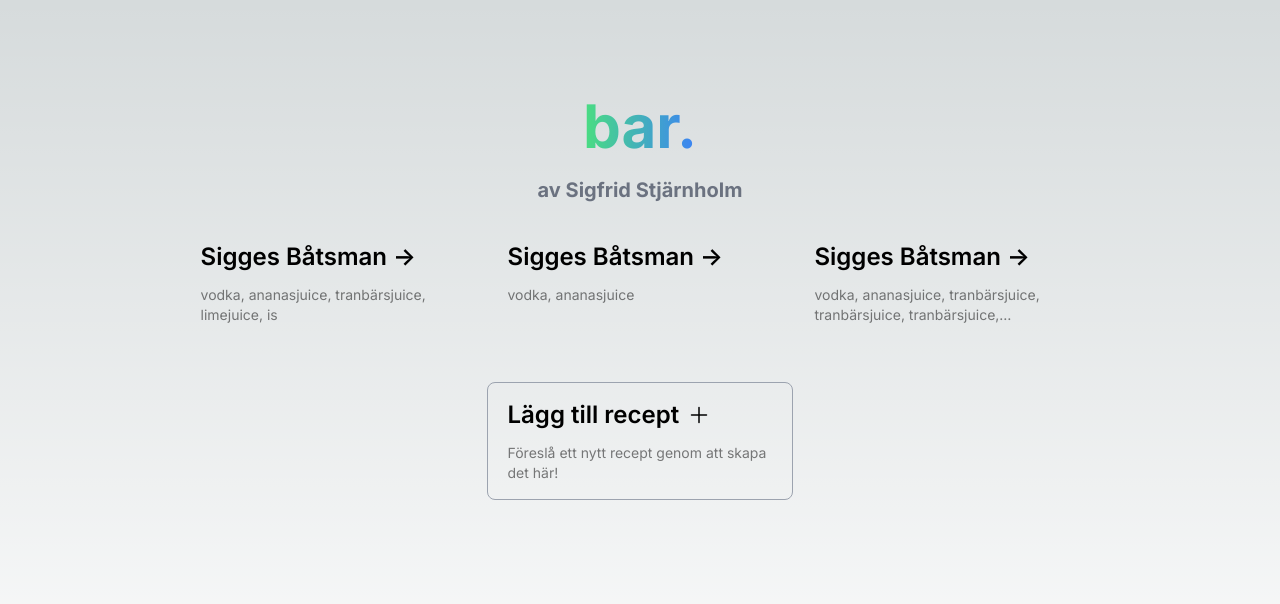
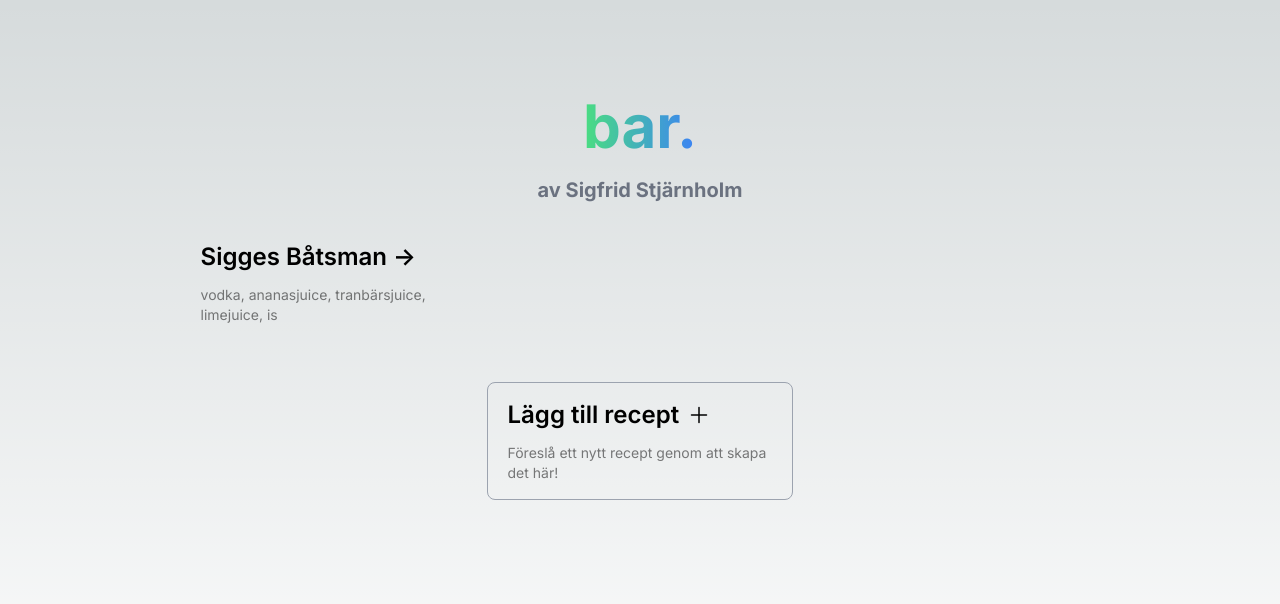
Before and after one commit to Kladdy/bar, a Next.js app: page / in a window 1280 px wide. Shown: the top 604 px of the page. Built offline with nearby package versions, Linux system fonts and the light colour scheme.

Commit message:
Add routes api

```diff
--- /dev/null
+++ b/app/api/route.ts
@@ -0,0 +1,16 @@
+import { NextResponse } from "next/server";
+
+// export async function GET(request: Request) {
+//   // Do whatever you want
+//   return new Response('Hello World!', {
+//     status: 200,
+//   });
+// }
+
+
+export async function POST(request: Request) {
+  // Do whatever you want
+  return new Response('Hello World!', {
+    status: 200,
+  });
+}
--- a/common/types.ts
+++ b/common/types.ts
@@ -73,174 +73,4 @@ export const mockRecipes: IRecipe[] = [
     ],
     url: '',
   },
-  {
-    id: '3',
-    name: 'Sigges Båtsman',
-    description: '',
-    ingredients: [
-      {
-        id: '1',
-        name: 'vodka',
-        amount: '8',
-        unit: 'cl',
-      },
-      {
-        id: '2',
-        name: 'ananasjuice',
-        amount: '8',
-        unit: 'cl',
-      },
-      // {
-      //   id: '3',
-      //   name: 'tranbärsjuice',
-      //   amount: '8',
-      //   unit: 'cl',
-      // },
-      // {
-      //   id: '4',
-      //   name: 'limejuice',
-      //   amount: 'lite',
-      //   unit: '',
-      // },
-      // {
-      //   id: '5',
-      //   name: 'is',
-      //   amount: '',
-      //   unit: '',
-      // },
-    ],
-    steps: [
-      {
-        id: '1',
-        description: 'Blanda',
-      },
-      {
-        id: '2',
-        description: 'Skaka',
-      },
-      {
-        id: '3',
-        description: 'Njut',
-      },
-    ],
-    url: '',
-  },
-  {
-    id: '2',
-    name: 'Sigges Båtsman',
-    description: '',
-    ingredients: [
-      {
-        id: '1',
-        name: 'vodka',
-        amount: '8',
-        unit: 'cl',
-      },
-      {
-        id: '2',
-        name: 'ananasjuice',
-        amount: '8',
-        unit: 'cl',
-      },
-      {
-        id: '3',
-        name: 'tranbärsjuice',
-        amount: '8',
-        unit: 'cl',
-      },
-      {
-        id: '3',
-        name: 'tranbärsjuice',
-        amount: '8',
-        unit: 'cl',
-      },
-      {
-        id: '3',
-        name: 'tranbärsjuice',
-        amount: '8',
-        unit: 'cl',
-      },
-      {
-        id: '3',
-        name: 'tranbärsjuice',
-        amount: '8',
-        unit: 'cl',
-      },
-      {
-        id: '3',
-        name: 'tranbärsjuice',
-        amount: '8',
-        unit: 'cl',
-      },
-      {
-        id: '3',
-        name: 'tranbärsjuice',
-        amount: '8',
-        unit: 'cl',
-      },
-      {
-        id: '3',
-        name: 'tranbärsjuice',
-        amount: '8',
-        unit: 'cl',
-      },
-      {
-        id: '3',
-        name: 'tranbärsjuice',
-        amount: '8',
-        unit: 'cl',
-      },
-      {
-        id: '3',
-        name: 'tranbärsjuice',
-        amount: '8',
-        unit: 'cl',
-      },
-      {
-        id: '3',
-        name: 'tranbärsjuice',
-        amount: '8',
-        unit: 'cl',
-      },
-      {
-        id: '3',
-        name: 'tranbärsjuice',
-        amount: '8',
-        unit: 'cl',
-      },
-      {
-        id: '3',
-        name: 'tranbärsjuice',
-        amount: '8',
-        unit: 'cl',
-      },
-      {
-        id: '4',
-        name: 'limejuice',
-        amount: 'lite',
-        unit: '',
-      },
-      {
-        id: '5',
-        name: 'is',
-        amount: '',
-        unit: '',
-      },
-    ],
-    steps: [
-      {
-        id: '1',
-        description: 'Blanda',
-      },
-      {
-        id: '2',
-        description: 'Skaka',
-      },
-      {
-        id: '3',
-        description: 'Njut',
-      },
-    ],
-    url: '',
-  },
 ];
--- a/components/RecipeModal.tsx
+++ b/components/RecipeModal.tsx
@@ -22,7 +22,7 @@ const RecipeModal : React.FC<RecipeModalProps> = ({recipe, setRecipe, onClose, i
   const submitIsDisabled = recipe.name === '' || recipe.ingredients.length === 0
 
   const submitRecipe = () => {
-    fetch('/api/recipes', {
+    fetch('/api', {
       method: 'POST',
       body: JSON.stringify(recipe),
     }).then((res) => {
```
